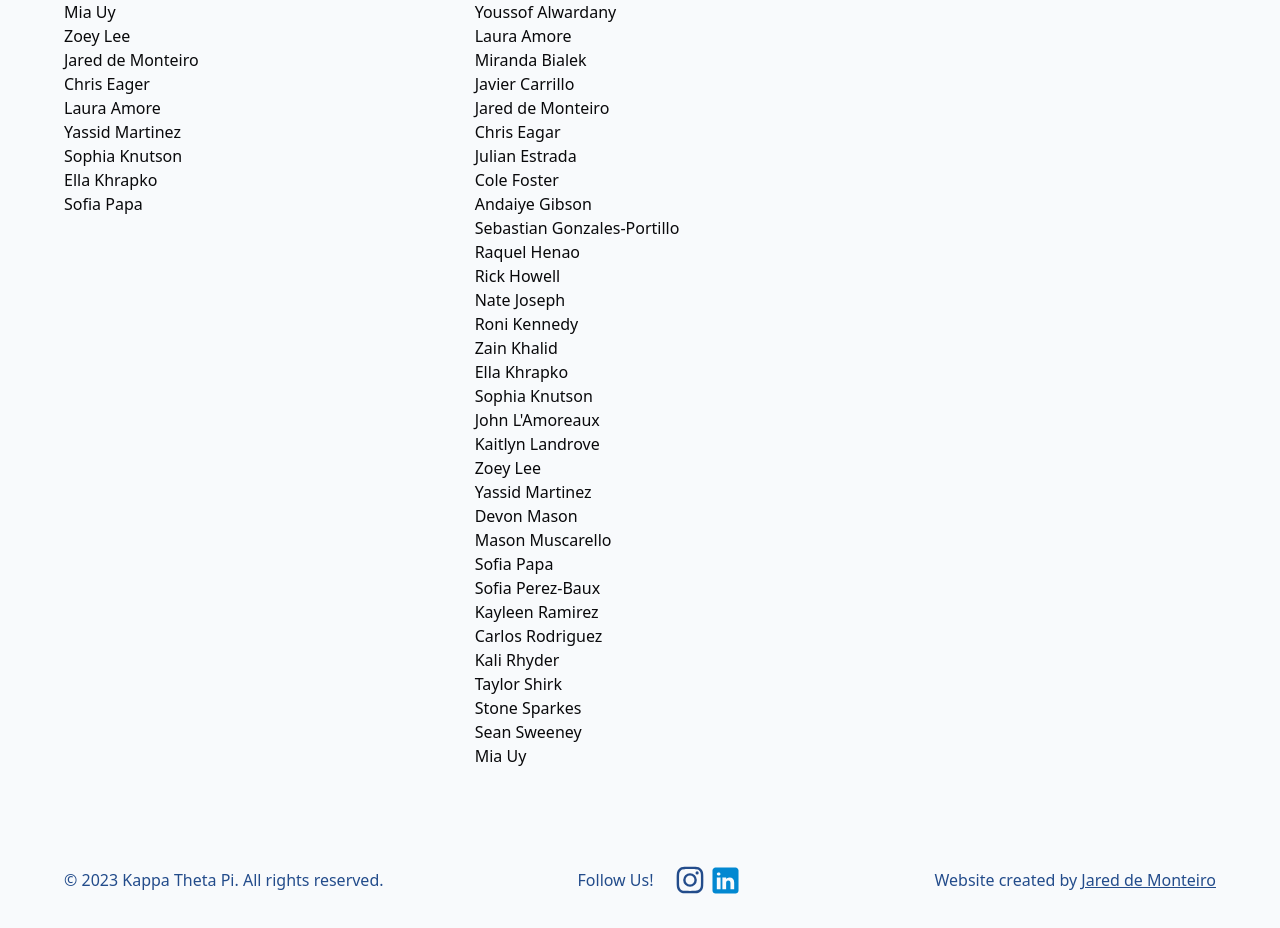
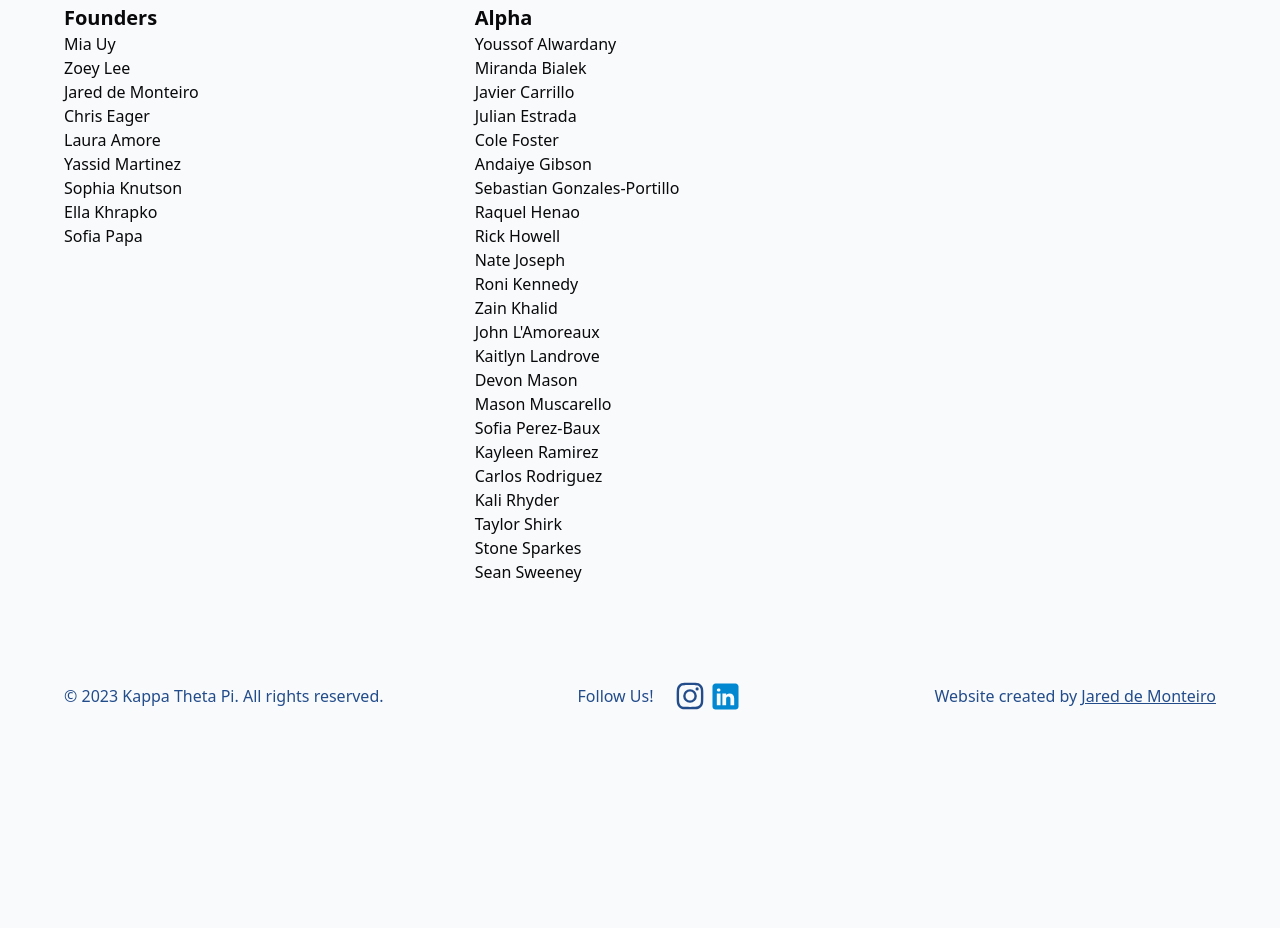
Before and after one commit to jareddj34/ktpmiami, a Next.js app: page /members in a window 1280 px wide. Shown: the part 3142-4070 px from the top of the page. After the commit the page ends 3886 px from the top, so only its background shows below. Built offline with nearby package versions, Linux system fonts and the light colour scheme.

Commit message:
took out founders from alpha class

```diff
--- a/src/app/members/gboard.tsx
+++ b/src/app/members/gboard.tsx
@@ -113,7 +113,7 @@ export default function Gboard() {
                                     textOverflow: "ellipsis",
                                     whiteSpace: "normal",
                                     textAlign: "center",
-                                    height: "6rem",
+                                    height: "8rem",
                                 }}
                             >
                                 <h1 className="mt-2 text-md font-medium text-gray-700">
--- a/src/app/members/list.tsx
+++ b/src/app/members/list.tsx
@@ -10,11 +10,8 @@ export default function List() {
         { name: "Ella Khrapko", class: "Founders" },
         { name: "Sofia Papa", class: "Founders" },
         { name: "Youssof Alwardany", class: "Alpha" },
-        { name: "Laura Amore", class: "Alpha" },
         { name: "Miranda Bialek", class: "Alpha" },
         { name: "Javier Carrillo", class: "Alpha" },
-        { name: "Jared de Monteiro", class: "Alpha" },
-        { name: "Chris Eagar", class: "Alpha" },
         { name: "Julian Estrada", class: "Alpha" },
         { name: "Cole Foster", class: "Alpha" },
         { name: "Andaiye Gibson", class: "Alpha" },
@@ -24,15 +21,10 @@ export default function List() {
         { name: "Nate Joseph", class: "Alpha" },
         { name: "Roni Kennedy", class: "Alpha" },
         { name: "Zain Khalid", class: "Alpha" },
-        { name: "Ella Khrapko", class: "Alpha" },
-        { name: "Sophia Knutson", class: "Alpha" },
         { name: "John L'Amoreaux", class: "Alpha" },
         { name: "Kaitlyn Landrove", class: "Alpha" },
-        { name: "Zoey Lee", class: "Alpha" },
-        { name: "Yassid Martinez", class: "Alpha" },
         { name: "Devon Mason", class: "Alpha" },
         { name: "Mason Muscarello", class: "Alpha" },
-        { name: "Sofia Papa", class: "Alpha" },
         { name: "Sofia Perez-Baux", class: "Alpha" },
         { name: "Kayleen Ramirez", class: "Alpha" },
         { name: "Carlos Rodriguez", class: "Alpha" },
@@ -40,7 +32,6 @@ export default function List() {
         { name: "Taylor Shirk", class: "Alpha" },
         { name: "Stone Sparkes", class: "Alpha" },
         { name: "Sean Sweeney", class: "Alpha" },
-        { name: "Mia Uy", class: "Alpha" },
     ];
 
     return (
```
